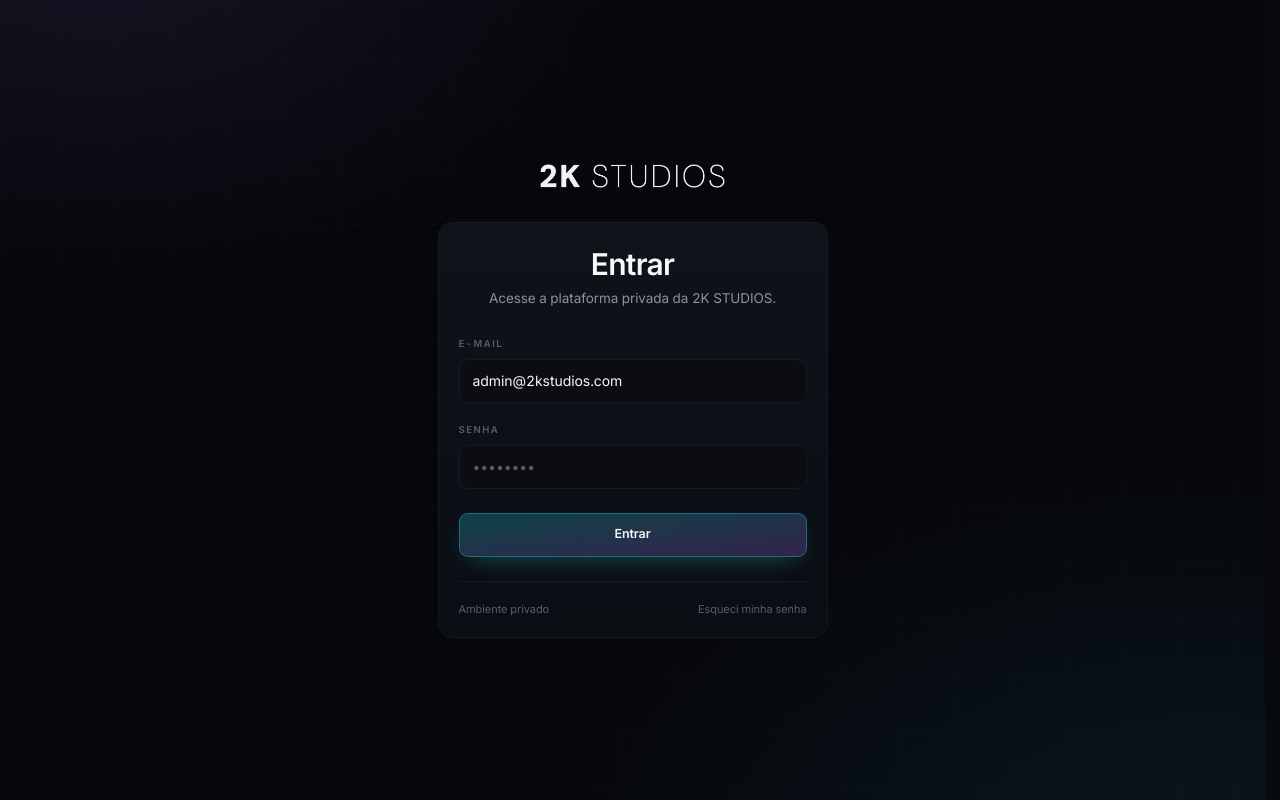
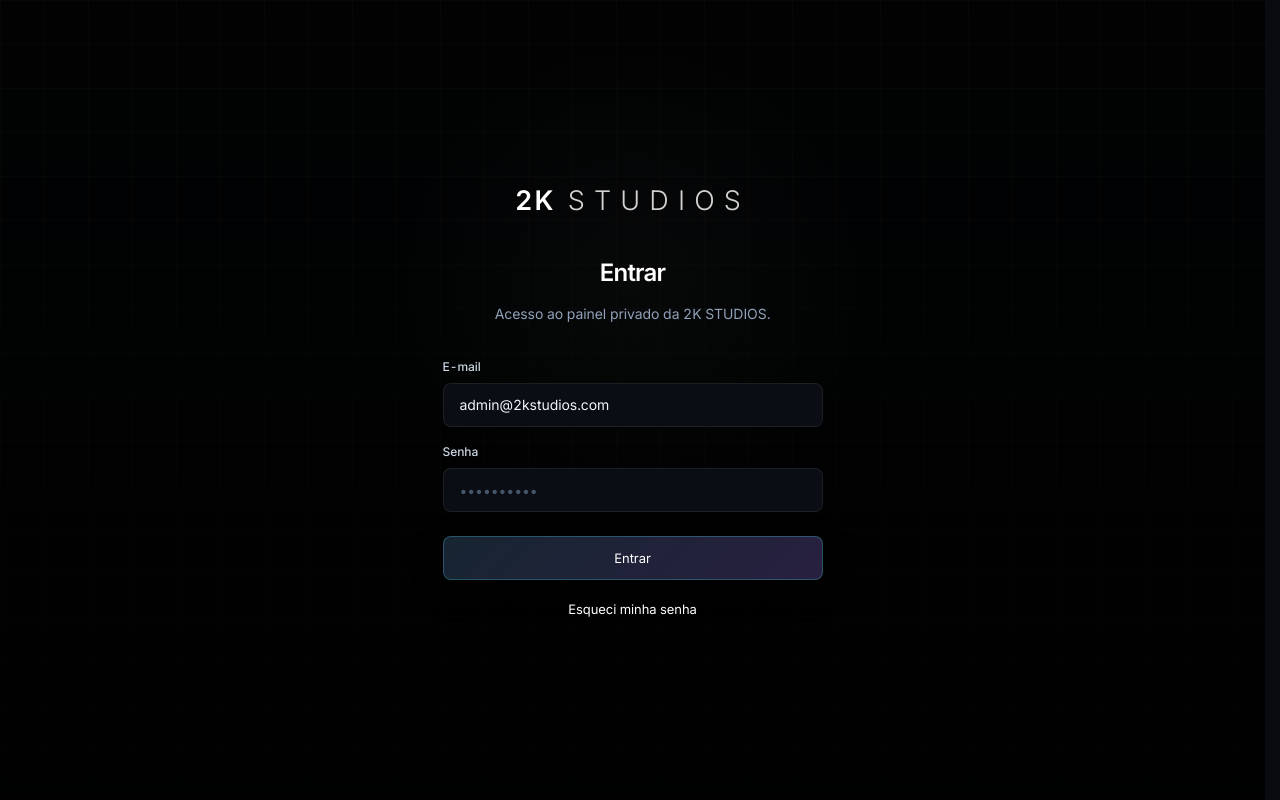
Before and after one commit to therunnas/2k-web-saas, a Next.js app in the folder apps/web/: page / in a window 1280 px wide. Built offline with nearby package versions, Linux system fonts and the light colour scheme; no server answers.

Commit message:
fix(auth): restore dark login screen

```diff
--- a/apps/web/src/components/auth/LoginScreen.tsx
+++ b/apps/web/src/components/auth/LoginScreen.tsx
@@ -1,8 +1,7 @@
 "use client";
 
-import Image from "next/image";
+import { FormEvent, useState } from "react";
 import { useRouter } from "next/navigation";
-import { FormEvent, useState } from "react";
 
 type LoginResponse = {
   status: string;
@@ -30,6 +29,7 @@
         headers: {
           "Content-Type": "application/json",
         },
+        credentials: "same-origin",
         body: JSON.stringify({
           email,
           password,
@@ -39,11 +39,12 @@
       const json = (await response.json()) as LoginResponse;
 
       if (!response.ok) {
-        setMessage(json.message ?? "Não foi possível acessar a plataforma.");
+        setMessage(json.message ?? "Não foi possível acessar o painel.");
         return;
       }
 
       router.replace(json.redirectTo ?? "/dashboard");
+      router.refresh();
     } catch {
       setMessage("Erro ao conectar com o servidor.");
     } finally {
@@ -52,91 +53,88 @@
   }
 
   return (
-    <main className="relative flex min-h-screen items-center justify-center overflow-hidden bg-[var(--bg-0)] px-6 py-10 text-white">
-      <div className="pointer-events-none absolute inset-0 bg-[radial-gradient(900px_600px_at_8%_-10%,oklch(0.72_0.18_295_/_0.10),transparent_60%),radial-gradient(1100px_700px_at_95%_110%,oklch(0.82_0.13_200_/_0.08),transparent_60%)] before:absolute before:inset-0 before:bg-[linear-gradient(oklch(0.27_0.018_270_/_0.4)_1px,transparent_1px),linear-gradient(90deg,oklch(0.27_0.018_270_/_0.4)_1px,transparent_1px)] before:bg-[length:56px_56px] before:opacity-[0.35]" />
+    <main className="relative flex min-h-screen items-center justify-center overflow-hidden bg-[#020304] px-6 py-10 text-white">
+      <div className="pointer-events-none absolute inset-0 bg-[linear-gradient(rgba(255,255,255,0.018)_1px,transparent_1px),linear-gradient(90deg,rgba(255,255,255,0.018)_1px,transparent_1px)] bg-[length:44px_44px]" />
+      <div className="pointer-events-none absolute inset-0 bg-[radial-gradient(circle_at_50%_35%,rgba(255,255,255,0.025),transparent_30%),linear-gradient(180deg,rgba(0,0,0,0.18),rgba(0,0,0,0.82))]" />
 
-      <section className="relative z-10 w-full max-w-[390px]">
-        <div className="mb-8 flex justify-center">
-          <Image
-            src="/assets/2k-studios-logo.png"
-            alt="2K STUDIOS"
-            width={320}
-            height={96}
-            priority
-            className="h-7 w-auto opacity-[0.95]"
-          />
+      <section className="relative z-10 w-full max-w-[380px]">
+        <div className="mb-9 flex justify-center">
+          <div className="select-none text-center text-[27px] font-light uppercase tracking-[0.34em] text-white/82">
+            <span className="font-semibold tracking-[0.08em] text-white">2K</span>
+            <span className="ml-3">STUDIOS</span>
+          </div>
         </div>
 
-        <div className="k-card p-5 backdrop-blur-xl">
-          <div className="mb-6 text-center">
-            <h1 className="k-title text-[26px]">
+        <div className="text-center">
+          <h1 className="text-[24px] font-semibold tracking-[-0.035em] text-white">
             Entrar
           </h1>
 
-            <p className="k-subtitle mx-auto">
-              Acesse a plataforma privada da 2K STUDIOS.
+          <p className="mt-3 text-[14px] font-normal leading-relaxed text-slate-400">
+            Acesso ao painel privado da 2K STUDIOS.
           </p>
         </div>
 
-          <form onSubmit={handleSubmit} className="space-y-4">
+        <form onSubmit={handleSubmit} className="mt-8 space-y-4">
           <label className="block">
-              <span className="k-form-label mb-2">
+            <span className="mb-2 block text-[12px] font-medium text-slate-300">
               E-mail
             </span>
 
             <input
+              id="email"
+              name="email"
               type="email"
               value={email}
               onChange={(event) => setEmail(event.target.value)}
               placeholder="admin@2kstudios.com"
               autoComplete="email"
-                className="k-input h-11 px-[13px]"
+              className="h-11 w-full rounded-[8px] border border-white/[0.075] bg-[#0a0d14] px-4 text-[14px] font-normal text-slate-100 outline-none transition placeholder:text-slate-600 focus:border-cyan-300/25 focus:bg-[#0c1017]"
             />
           </label>
 
           <label className="block">
-              <span className="k-form-label mb-2">
+            <span className="mb-2 block text-[12px] font-medium text-slate-300">
               Senha
             </span>
 
             <input
+              id="password"
+              name="password"
               type="password"
               value={password}
               onChange={(event) => setPassword(event.target.value)}
-                placeholder="••••••••"
+              placeholder="••••••••••"
               autoComplete="current-password"
-                className="k-input h-11 px-[13px]"
+              className="h-11 w-full rounded-[8px] border border-white/[0.075] bg-[#0a0d14] px-4 text-[14px] font-normal text-slate-100 outline-none transition placeholder:text-slate-600 focus:border-cyan-300/25 focus:bg-[#0c1017]"
             />
           </label>
 
           <button
             type="submit"
             disabled={loading}
-              className="k-button-primary mt-2 h-11 w-full disabled:cursor-not-allowed disabled:opacity-60"
+            className="mt-2 h-11 w-full rounded-[8px] border border-cyan-300/25 bg-[linear-gradient(135deg,rgba(25,40,54,0.92),rgba(43,35,69,0.92))] text-[14px] font-semibold text-white shadow-[0_10px_30px_rgba(0,0,0,0.35)] transition hover:brightness-110 disabled:cursor-not-allowed disabled:opacity-60"
           >
             {loading ? "Validando..." : "Entrar"}
           </button>
         </form>
 
         {message ? (
-            <div className="k-toast mt-5" data-tone="info">
+          <div className="mt-5 rounded-[10px] border border-rose-300/18 bg-rose-400/[0.08] px-4 py-3 text-center text-[13px] font-medium text-rose-100">
             {message}
           </div>
         ) : null}
 
-          <div className="mt-6 flex items-center justify-between gap-3 border-t border-[var(--line-soft)] pt-5 text-[11px] text-[var(--fg-3)]">
-            <span>Ambiente privado</span>
-
+        <div className="mt-5 text-center">
           <button
             type="button"
             onClick={() =>
               setMessage("Solicite a redefinição de acesso ao administrador.")
             }
-              className="text-slate-400 transition hover:text-cyan-200"
+            className="text-[13px] font-normal text-slate-400 transition hover:text-white"
           >
             Esqueci minha senha
           </button>
-          </div>
         </div>
       </section>
     </main>
```
Lines whose indentation alone changed are shown as unchanged.
